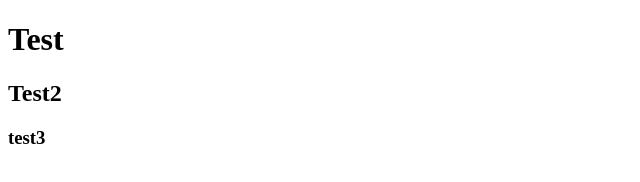
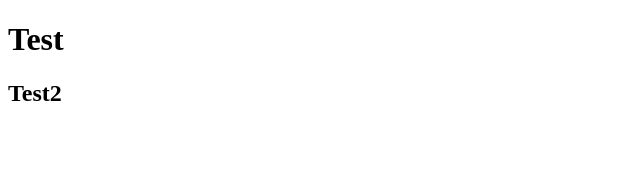
Before and after one commit to LorientSpilborghs/myproject, a plain HTML site: page index.html in a window 1280 px wide. Shown: the full height of the page, 0-640 px from the left. Drawn offline with Linux system fonts and the light colour scheme.

Commit message:
mise à jour index

```diff
--- a/index.html
+++ b/index.html
@@ -8,6 +8,5 @@
 <body>
     <h1>Test</h1>
     <h2>Test2</h2>
-    <h3>test3</h3>
 </body>
 </html>
```
